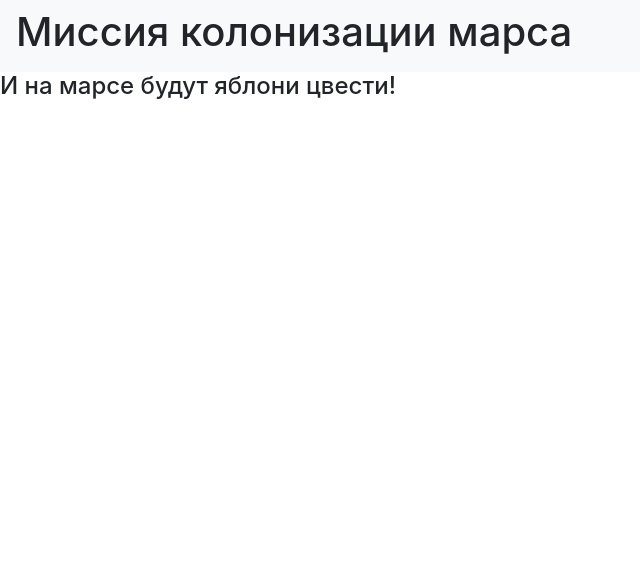
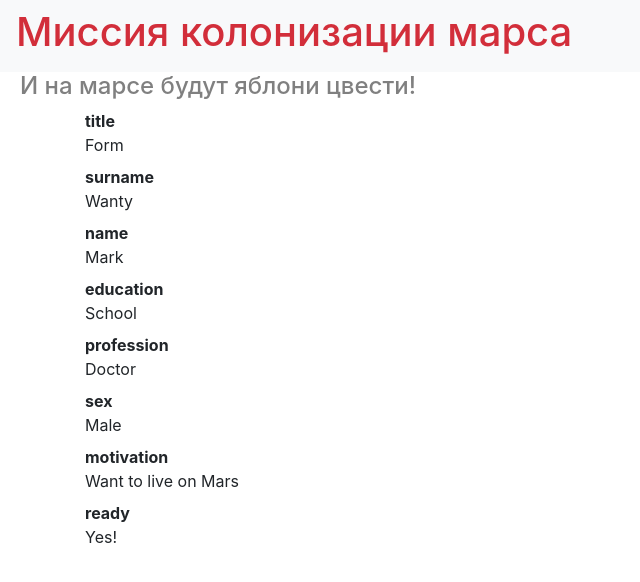
Before and after one commit to sasiik/YandexLyceum, a Flask app: page /answer in a window 1280 px wide. Shown: the top 582 px of the page, without its empty margins (0-640 px from the left). Run offline with Flask 3, Linux system fonts and the light colour scheme; some libraries are stand-ins or nearby versions.

Commit message:
Автоматический ответ

```diff
--- a/main.py
+++ b/main.py
@@ -24,6 +24,20 @@ def list_prof(list):
     return render_template('list_prof.html', title='Job list', list_type=list, profs=profs)
 
 
+@app.route('/answer')
+@app.route('/auto_answer')
+def answer():
+    form_data = {'title': 'Form',
+                 "surname": 'Wanty',
+                 "name": 'Mark',
+                 "education": 'School',
+                 "profession": 'Doctor',
+                 "sex": 'Male',
+                 "motivation": "Want to live on Mars",
+                 "ready": "Yes!"}
+    return render_template('answer.html', title=form_data['title'], form_data=form_data)
+
+
 if __name__ == '__main__':
     app.config['SECRET_KEY'] = 'yandexlyceum_secret_key'
     app.run(port=8080, host='127.0.0.1')
--- a/static/css/style.css
+++ b/static/css/style.css
@@ -1,5 +1,10 @@
 h1 {
-   color: #d22e3a
+   color: #d22e3a;
+}
+
+h4 {
+    color: gray;
+    padding-left: 20px;
 }
 
 form.login_form {
--- /dev/null
+++ b/templates/answer.html
@@ -0,0 +1,10 @@
+{% extends "base.html" %}
+
+{% block content %}
+<dl>
+    {% for key, value in form_data.items() %}
+    <dt>{{key}}</dt><dd>{{value}}</dd>
+    {% endfor %}
+</dl>
+
+{% endblock %}
--- a/templates/base.html
+++ b/templates/base.html
@@ -3,6 +3,7 @@
 <head>
     <meta charset="utf-8">
     <meta name="viewport" content="width=device-width, initial-scale=1, shrink-to-fit=no">
+    <link rel="stylesheet" href="/static/css/style.css">
     <link rel="stylesheet"
           href="https://stackpath.bootstrapcdn.com/bootstrap/4.4.1/css/bootstrap.min.css"
           integrity="sha384-Vkoo8x4CGsO3+Hhxv8T/Q5PaXtkKtu6ug5TOeNV6gBiFeWPGFN9MuhOf23Q9Ifjh"
```
